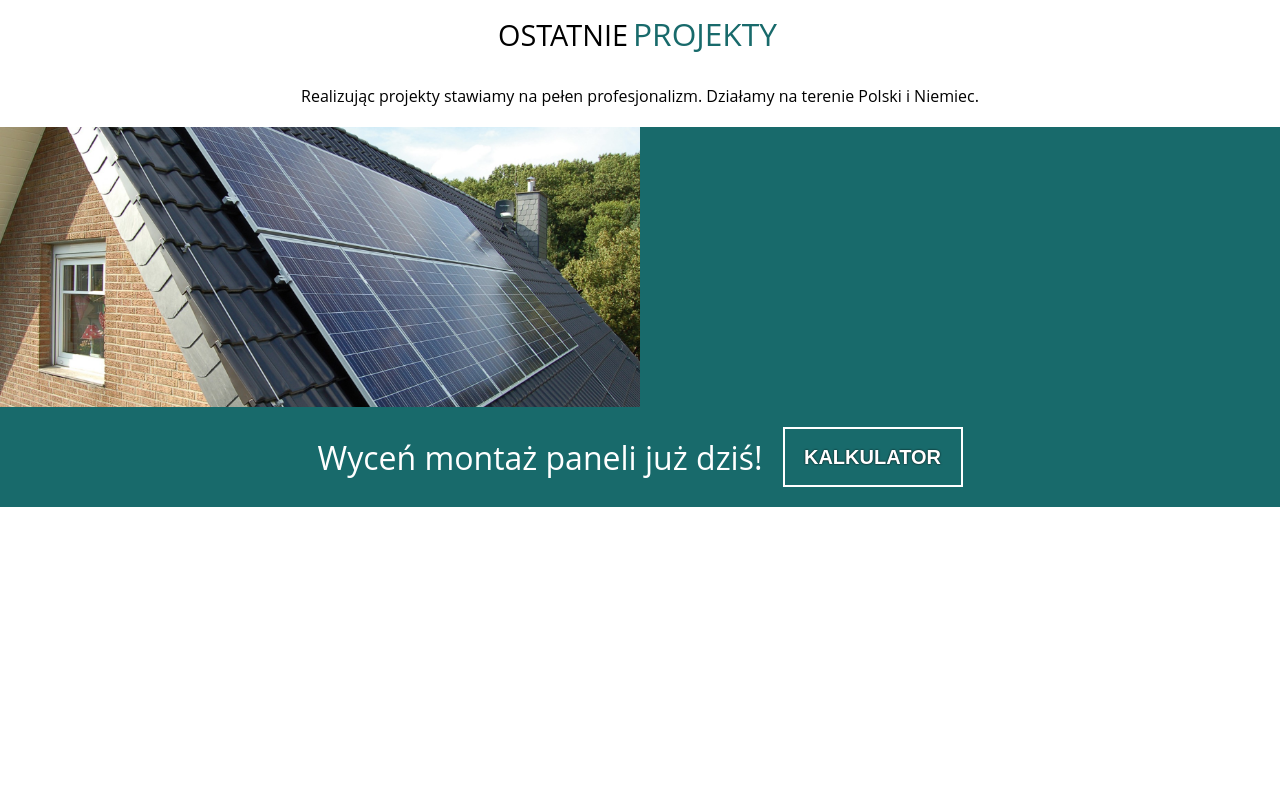
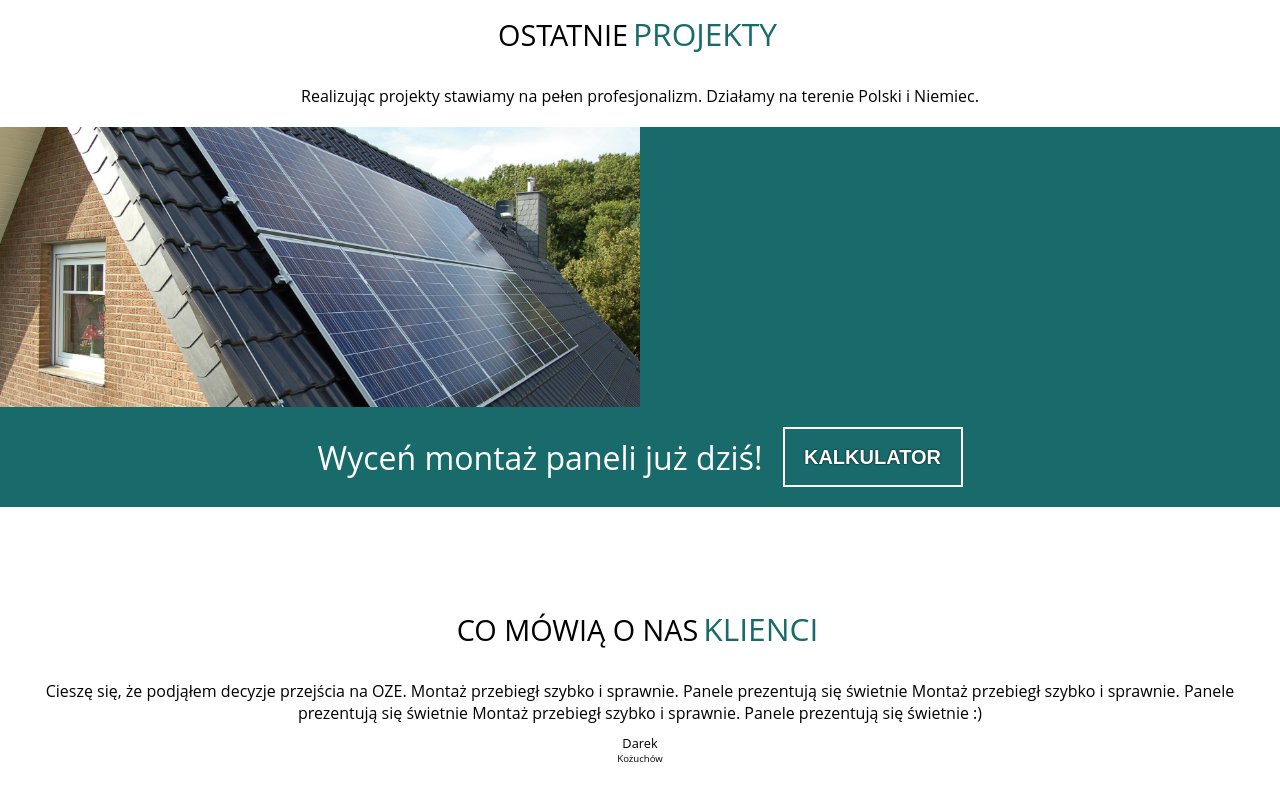
Before and after one commit to trupu/photovoltaics, a Vue app: page / in a window 1280 px wide. Shown: the part 1418-2218 px from the top of the page. Before the commit the page ends 1925 px from the top, so only its background shows below. Built offline with nearby package versions, Linux system fonts and the light colour scheme; the HTML template or start-up script is replaced by a standard one.

Commit message:
Finished Opinions Slider

```diff
--- /dev/null
+++ b/src/js/components/landing_page/Opinions.vue
@@ -0,0 +1,176 @@
+<template lang="pug">
+    section#opinions
+        div.opinion-title
+            h3.title
+                | Co mówią o nas
+                span.color-changer
+                    | KLIENCI
+        div.opinions-slider
+</template>
+<script>
+import opinionsData from '../../mixins/opinions';
+
+export default {
+    name: 'Opinions',
+    data() {
+        return {
+            opinionsData,
+            currentIndex: '',
+            opinionsInterval: ''
+        }
+    },
+    methods: {
+        showRandomOpinion() {
+            this.currentIndex = Math.floor(Math.random() * this.opinionsData.length);
+
+            this.createOpinionContainer(this.currentIndex);
+        },
+        createOpinionContainer(index) {
+            //  opinions-slider
+            const os = document.querySelector('.opinions-slider');
+
+            //  single-opinion
+            const so = document.createElement('div');
+            so.classList.add('single-opinion');
+            os.appendChild(so);
+
+            // opinion-content
+            const oc_p = document.createElement('p');
+            oc_p.classList.add('opinion-content');
+            oc_p.textContent = this.opinionsData[index].content;
+            so.appendChild(oc_p);
+
+            //  opinion-signature
+            const os_p = document.createElement('p');
+            os_p.classList.add('opinion-signature');
+            so.appendChild(os_p);
+
+            //  name
+            const n = document.createElement('span');
+            n.classList.add('name');
+            n.textContent = this.opinionsData[index].name;
+            os_p.appendChild(n);
+
+            const c = document.createElement('span');
+            c.classList.add('city');
+            c.textContent = this.opinionsData[index].city;
+            os_p.appendChild(c);
+        },
+        opinionsEngine() {
+            const active = document.querySelector('.single-opinion');
+
+            active.style.opacity = '0';
+
+            (this.opinionsData[this.currentIndex+1]) ? this.currentIndex++ : this.currentIndex = 0;
+            this.createOpinionContainer(this.currentIndex);
+
+            setTimeout(() => {
+                active.remove();
+            }, 500);
+        }
+    },
+    mounted() {
+        this.showRandomOpinion();
+        this.opinionsInterval = setInterval(() => {
+            this.opinionsEngine();
+        }, 8000);
+    },
+    destroyed() {
+        clearInterval(this.opinionsInterval);
+    }
+}
+</script>
+<style lang="scss">
+
+@keyframes showOpinionContent {
+    0% {
+        opacity: 0;
+        transform: translateX(-50px);
+    }
+    100% {
+        opacity: 1;
+        transform: translateX(0);
+    }
+}
+
+    #opinions {
+        display: flex;
+        flex-flow: column;
+        align-items: center;
+        justify-content: center;
+
+        width: 100%;
+        padding: 100px 10px;
+
+        .opinion-title {
+            display: flex;
+            align-items: center;
+            justify-content: center;
+
+            .title {
+                width: 100%;
+                text-align: center;
+                font-size: 1.8em;
+                font-weight: 400;
+                text-transform: uppercase;
+
+                span {
+                    margin: 0 5px;
+                }
+            }
+        }
+
+        .opinions-slider {
+            display: flex;
+            align-items: center;
+            justify-content: center;
+            width: 100%;
+            min-height: 200px;
+            margin: 30px 0;
+            position: relative;
+
+            .single-opinion {
+                display: flex;
+                flex-flow: column;
+                align-items: center;
+                justify-content: center;
+
+                position: absolute;
+                top: 0;
+                left: 0;
+
+                width: 100%;
+                color: #000;
+
+                .opinion-content {
+                    font-size: 1em;
+                    width: 100%;
+                    text-align: center;
+
+                    animation: showOpinionContent .5s ease-in-out both;
+                }
+
+                .opinion-signature {
+                    display: flex;
+                    flex-flow: column;
+                    align-items: center;
+                    justify-content: center;
+
+                    width: 100%;
+                    margin: 10px 0;
+                    .name {
+                        font-size: .8em;
+
+                        animation: showOpinionContent .7s ease-in-out both;
+                    }
+
+                    .city {
+                        font-size: .6em;
+
+                        animation: showOpinionContent .8s ease-in-out both;
+                    }
+                }
+            }
+        }
+    }
+</style>
--- a/src/js/components/landing_page/Projects.vue
+++ b/src/js/components/landing_page/Projects.vue
@@ -29,8 +29,6 @@ export default {
     },
     methods: {
         showRandomProject() {
-            const projects = document.querySelectorAll('.single-project');
-
             this.currentIndex = Math.floor(Math.random() * this.projectData.length);
 
             this.createProjectSlide(this.currentIndex);
@@ -250,7 +248,7 @@ export default {
             color: #fff;
 
             p {
-                font-size: 2em;
+                font-size: 1.5em;
                 margin: 10px 0;
             }
 
@@ -295,6 +293,7 @@ export default {
                 flex-flow: row;
 
                 p {
+                    font-size: 2em;
                     margin: 20px 10px;
                 }
 
--- /dev/null
+++ b/src/js/mixins/opinions.js
@@ -0,0 +1,17 @@
+export default [
+    {
+        content: 'Cieszę się, że podjąłem decyzje przejścia na OZE. Montaż przebiegł szybko i sprawnie. Panele prezentują się świetnie :)',
+        name: 'Marek',
+        city: 'Nowa Sól'
+    },
+    {
+        content: 'Cieszę się, że podjąłem decyzje przejścia na OZE. Montaż przebiegł szybko i sprawnie. Panele prezentują się świetnie Montaż przebiegł szybko i sprawnie. Panele prezentują się świetnie Montaż przebiegł szybko i sprawnie. Panele prezentują się świetnie :)',
+        name: 'Darek',
+        city: 'Kożuchów'
+    },
+    {
+        content: 'Tralalalalllalala lorem ipsum dupa jasiu :)',
+        name: 'Drozd',
+        city: 'Zielona Góra'
+    },
+];
--- a/src/js/template/LandingPage.vue
+++ b/src/js/template/LandingPage.vue
@@ -3,18 +3,21 @@
         <Banner />
         <MiniOffer />
         <Projects />
+        <Opinions />
 </template>
 <script>
 import Banner from '../components/landing_page/Banner.vue';
 import MiniOffer from '../components/landing_page/MiniOffer.vue';
 import Projects from '../components/landing_page/Projects.vue';
+import Opinions from '../components/landing_page/Opinions.vue';
 
 export default {
     name: 'LandingPage',
     components: {
         Banner,
         MiniOffer,
-        Projects
+        Projects,
+        Opinions
     }
 }
 </script>
```
